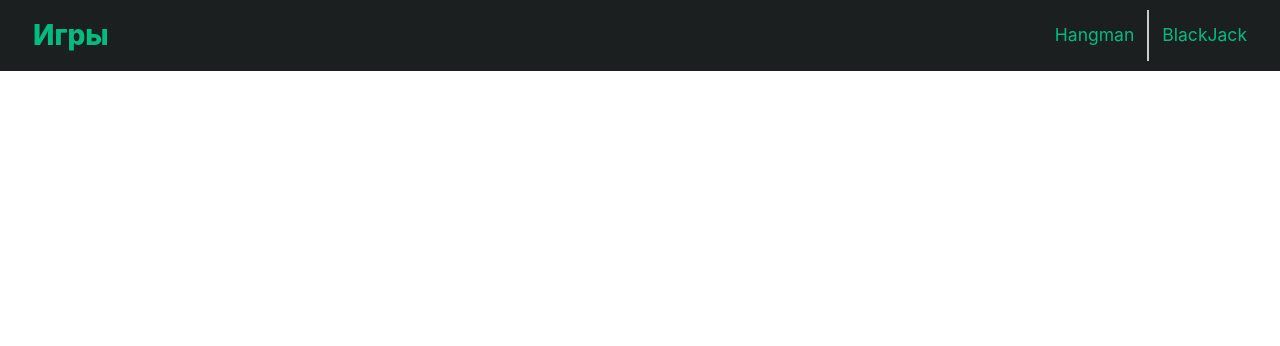
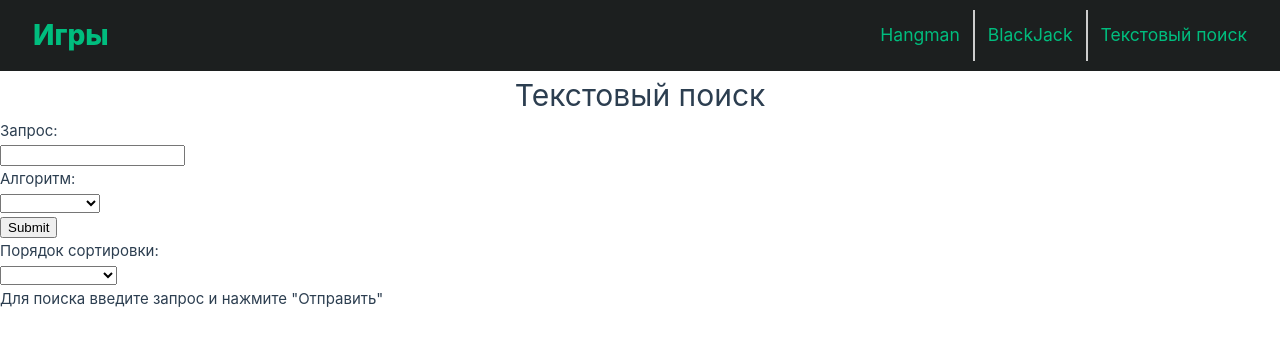
Before and after one commit to VsevolodKozlov-git/vue-tutoring-demo-project, a Vue app: page /search in a window 1280 px wide. Shown: the top 346 px of the page. Built offline with nearby package versions, Linux system fonts and the light colour scheme.

Commit message:
feat: текстовый поиск

```diff
--- a/src/components/MNavBar.vue
+++ b/src/components/MNavBar.vue
@@ -8,6 +8,8 @@
       <RouterLink to="/hangman" class="center-vertical"><h3>Hangman</h3></RouterLink>
       <div class="divider"></div>
       <RouterLink to="/blackjack" class="center-vertical"><h3>BlackJack</h3></RouterLink>
+      <div class="divider"></div>
+      <RouterLink to="/search" class="center-vertical"><h3>Текстовый поиск</h3></RouterLink>
     </div>
   </nav>
 </template>
--- a/src/router/index.js
+++ b/src/router/index.js
@@ -18,6 +18,11 @@ const router = createRouter({
       name: 'blackjack',
       component: () => import('@/views/BlackJackView.vue'),
     },
+    {
+      path: '/search',
+      name: 'search',
+      component: () => import('@/views/SearchView.vue'),
+    },
   ],
 })
 
--- /dev/null
+++ b/src/views/SearchView.vue
@@ -0,0 +1,77 @@
+<template>
+  <MHeader level="1">Текстовый поиск</MHeader>
+  <form @submit.prevent="processSend">
+    <div>
+      <div>Запрос:</div>
+      <input required type="text" name="query" v-model="query" />
+    </div>
+    <div>
+      <div>Алгоритм:</div>
+      <select required name="algorithm" v-model="algorithm">
+        <option default value="tf-idf">TF-IDF</option>
+        <option value="bag-of-words">Bag of words</option>
+      </select>
+    </div>
+    <input type="submit" />
+  </form>
+  <div>Порядок сортировки:</div>
+  <select name="order" v-model="order">
+    <option value="distance">По расстоянию</option>
+    <option value="title">По названию</option>
+  </select>
+  <div v-if="!isSended">Для поиска введите запрос и нажмите "Отправить"</div>
+  <table v-else>
+    <thead>
+      <tr>
+        <th>Название</th>
+        <th>Расстояние</th>
+      </tr>
+    </thead>
+    <tr v-for="result in queryResultDisplay" :key="result.id">
+      <td>{{ result.title }}</td>
+      <td>{{ result.distance }}</td>
+    </tr>
+  </table>
+</template>
+
+<script setup>
+import MHeader from '@/components/MHeader.vue'
+import { computed, ref } from 'vue'
+const query = ref(null)
+const algorithm = ref(null)
+const queryResult = ref(null)
+const order = ref(null)
+
+const queryResultDisplay = computed(() => {
+  if (queryResult.value === null) {
+    return null
+  }
+
+  let sortKey
+  if (order.value === 'distance') {
+    sortKey = (result) => result.distance
+  } else if (order.value === 'title') {
+    sortKey = (result) => result.title
+  }
+
+  if (sortKey) {
+    return queryResult.value.toSorted(sortKey)
+  }
+
+  return queryResult.value
+})
+
+const dummyResult = [
+  { id: 1, title: 'Евгений Онегин', distance: 0.2 },
+  { id: 0, title: 'Медный всадник', distance: 0.1 },
+]
+
+const isSended = ref(false)
+
+const processSend = () => {
+  queryResult.value = dummyResult
+  isSended.value = true
+}
+</script>
+
+<style lang="css" scoped></style>
```
